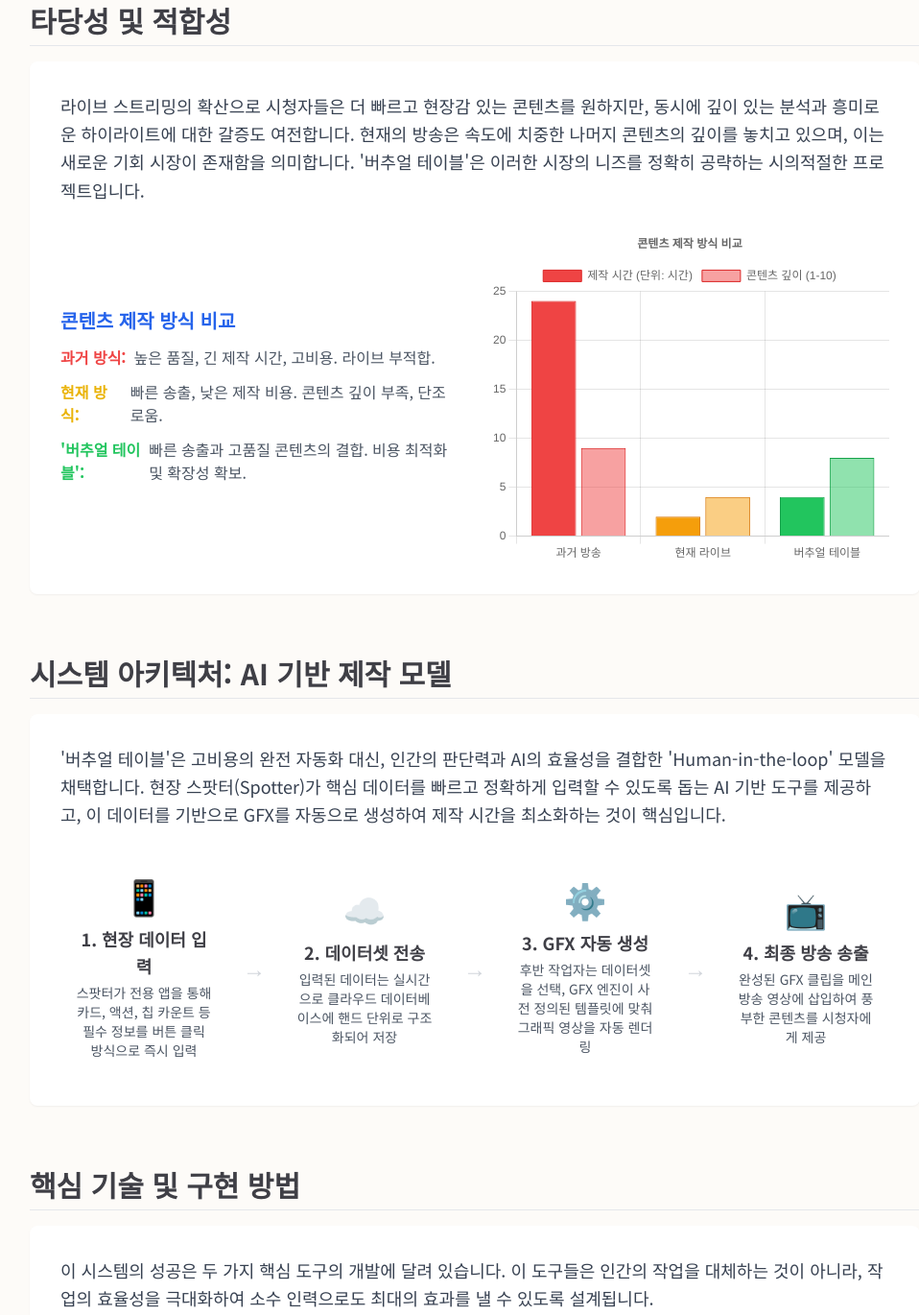
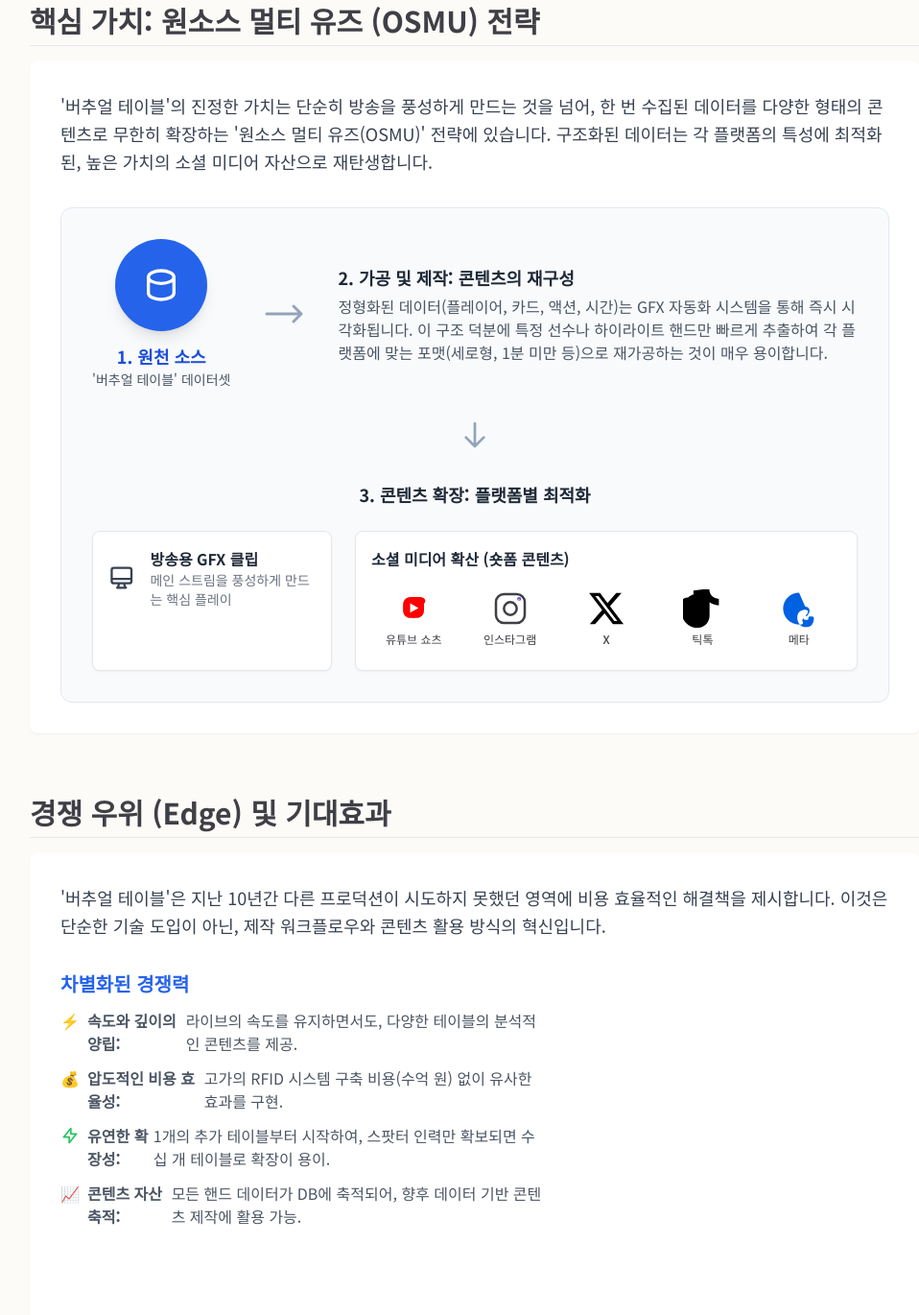
Before and after one commit to garimto81/virtual_deck, a plain HTML site: page index.html in a window 1280 px wide. Shown: the part 786-2156 px from the top of the page at 96% size, without its empty margins (273-1231 px from the left). Drawn offline with nearby package versions, Linux system fonts and the light colour scheme.

Commit message:
Update index.html

```diff
--- a/index.html
+++ b/index.html
@@ -93,82 +93,90 @@
                 </div>
             </section>
 
-            <section id="section-2" class="content-section mb-16">
-                <h2 class="text-3xl font-bold mb-4 border-b pb-2">타당성 및 적합성</h2>
+            <!-- =================================================================== -->
+            <!-- NEW 'One-Source Multi-Use' Section - Insert after Section 4         -->
+            <!-- =================================================================== -->
+            <section id="section-osmu" class="content-section mb-16">
+                <h2 class="text-3xl font-bold mb-4 border-b pb-2">핵심 가치: 원소스 멀티 유즈 (OSMU) 전략</h2>
                 <div class="bg-white p-8 rounded-lg shadow-sm">
-                    <p class="text-lg mb-6 leading-relaxed text-gray-700">라이브 스트리밍의 확산으로 시청자들은 더 빠르고 현장감 있는 콘텐츠를 원하지만, 동시에 깊이 있는 분석과 흥미로운 하이라이트에 대한 갈증도 여전합니다. 현재의 방송은 속도에 치중한 나머지 콘텐츠의 깊이를 놓치고 있으며, 이는 새로운 기회 시장이 존재함을 의미합니다. '버추얼 테이블'은 이러한 시장의 니즈를 정확히 공략하는 시의적절한 프로젝트입니다.</p>
-                    <div class="grid md:grid-cols-2 gap-8 items-center">
+                    <p class="text-lg leading-relaxed text-gray-700 mb-8">
+                        '버추얼 테이블'의 진정한 가치는 단순히 방송을 풍성하게 만드는 것을 넘어, 한 번 수집된 데이터를 다양한 형태의 콘텐츠로 무한히 확장하는 '원소스 멀티 유즈(OSMU)' 전략에 있습니다. 구조화된 데이터는 각 플랫폼의 특성에 최적화된, 높은 가치의 소셜 미디어 자산으로 재탄생합니다.
+                    </p>
+
+                    <div class="bg-slate-50 border border-slate-200 rounded-xl p-6 md:p-8">
+                        <!-- Step 1: Source -->
+                        <div class="flex flex-col md:flex-row items-center gap-4 md:gap-8">
+                            <div class="text-center">
+                                <div class="bg-blue-600 text-white w-24 h-24 rounded-full flex flex-col items-center justify-center shadow-lg mx-auto">
+                                    <svg xmlns="http://www.w3.org/2000/svg" class="h-10 w-10" fill="none" viewBox="0 0 24 24" stroke="currentColor"><path stroke-linecap="round" stroke-linejoin="round" stroke-width="2" d="M4 7v10c0 2.21 3.582 4 8 4s8-1.79 8-4V7M4 7c0 2.21 3.582 4 8 4s8-1.79 8-4M4 7c0-2.21 3.582-4 8-4s8 1.79 8 4" /></svg>
+                                </div>
+                                <h3 class="font-bold text-lg mt-3 text-blue-700">1. 원천 소스</h3>
+                                <p class="text-sm text-gray-600">'버추얼 테이블' 데이터셋</p>
+                            </div>
+
+                            <!-- Arrow -->
+                            <div class="transform rotate-90 md:rotate-0 text-slate-400">
+                                <svg xmlns="http://www.w3.org/2000/svg" class="h-12 w-12" fill="none" viewBox="0 0 24 24" stroke="currentColor" stroke-width="1.5"><path stroke-linecap="round" stroke-linejoin="round" d="M17 8l4 4m0 0l-4 4m4-4H3" /></svg>
+                            </div>
+
+                            <!-- Step 2: Processing -->
+                            <div class="flex-1 text-center md:text-left">
+                                <h3 class="font-bold text-lg text-gray-800">2. 가공 및 제작: 콘텐츠의 재구성</h3>
+                                <p class="text-gray-600 mt-1">정형화된 데이터(플레이어, 카드, 액션, 시간)는 GFX 자동화 시스템을 통해 즉시 시각화됩니다. 이 구조 덕분에 특정 선수나 하이라이트 핸드만 빠르게 추출하여 각 플랫폼에 맞는 포맷(세로형, 1분 미만 등)으로 재가공하는 것이 매우 용이합니다.</p>
+                            </div>
+                        </div>
+
+                        <!-- Divider Arrow -->
+                        <div class="flex justify-center items-center my-6 md:my-8">
+                            <svg class="w-8 h-8 text-slate-400" fill="none" stroke="currentColor" viewBox="0 0 24 24" xmlns="http://www.w3.org/2000/svg"><path stroke-linecap="round" stroke-linejoin="round" stroke-width="2" d="M19 14l-7 7m0 0l-7-7m7 7V3"></path></svg>
+                        </div>
+
+                        <!-- Step 3: Multi-Use Outputs -->
                         <div>
-                            <h3 class="text-xl font-semibold mb-3 text-blue-600">콘텐츠 제작 방식 비교</h3>
-                            <ul class="space-y-3 text-gray-600">
-                                <li class="flex items-start"><span class="font-bold text-red-500 mr-2">과거 방식:</span> 높은 품질, 긴 제작 시간, 고비용. 라이브 부적합.</li>
-                                <li class="flex items-start"><span class="font-bold text-yellow-500 mr-2">현재 방식:</span> 빠른 송출, 낮은 제작 비용. 콘텐츠 깊이 부족, 단조로움.</li>
-                                <li class="flex items-start"><span class="font-bold text-green-500 mr-2">'버추얼 테이블':</span> 빠른 송출과 고품질 콘텐츠의 결합. 비용 최적화 및 확장성 확보.</li>
-                            </ul>
-                        </div>
-                        <div class="chart-container">
-                            <canvas id="productionComparisonChart"></canvas>
+                            <h3 class="text-center font-bold text-lg text-gray-800 mb-6">3. 콘텐츠 확장: 플랫폼별 최적화</h3>
+                            <div class="grid grid-cols-1 md:grid-cols-2 lg:grid-cols-3 gap-6">
+                                <!-- Broadcast -->
+                                <div class="bg-white p-4 rounded-lg shadow-sm border">
+                                    <div class="flex items-center space-x-4">
+                                        <svg xmlns="http://www.w3.org/2000/svg" class="h-10 w-10 text-gray-700" fill="none" viewBox="0 0 24 24" stroke="currentColor"><path stroke-linecap="round" stroke-linejoin="round" stroke-width="2" d="M9.75 17L9 20l-1 1h8l-1-1-.75-3M3 13h18M5 17h14a2 2 0 002-2V5a2 2 0 00-2-2H5a2 2 0 00-2 2v10a2 2 0 002 2z" /></svg>
+                                        <div>
+                                            <h4 class="font-semibold text-gray-800">방송용 GFX 클립</h4>
+                                            <p class="text-sm text-gray-500">메인 스트림을 풍성하게 만드는 핵심 플레이</p>
                                         </div>
                                     </div>
                                 </div>
-            </section>
-
-            <section id="section-3" class="content-section mb-16">
-                <h2 class="text-3xl font-bold mb-4 border-b pb-2">시스템 아키텍처: AI 기반 제작 모델</h2>
-                <div class="bg-white p-8 rounded-lg shadow-sm">
-                <p class="text-lg mb-8 leading-relaxed text-gray-700">
-                    '버추얼 테이블'은 고비용의 완전 자동화 대신, 인간의 판단력과 AI의 효율성을 결합한 'Human-in-the-loop' 모델을 채택합니다. 현장 스팟터(Spotter)가 핵심 데이터를 빠르고 정확하게 입력할 수 있도록 돕는 AI 기반 도구를 제공하고, 이 데이터를 기반으로 GFX를 자동으로 생성하여 제작 시간을 최소화하는 것이 핵심입니다.
-                </p>
-                <div class="flex flex-col md:flex-row justify-between items-center space-y-8 md:space-y-0 md:space-x-4 text-center">
-                    <div class="flex flex-col items-center p-4 rounded-lg w-full md:w-1/4 transition-transform duration-300 hover:scale-105 hover:bg-blue-50">
-                        <div class="text-4xl mb-3">📱</div>
-                        <h3 class="text-lg font-semibold">1. 현장 데이터 입력</h3>
-                        <p class="text-sm text-gray-600 mt-1">스팟터가 전용 앱을 통해 카드, 액션, 칩 카운트 등 필수 정보를 버튼 클릭 방식으로 즉시 입력</p>
+                                <!-- Social Media Group -->
+                                <div class="bg-white p-4 rounded-lg shadow-sm border lg:col-span-2">
+                                    <h4 class="font-semibold text-gray-800 mb-3 text-center md:text-left">소셜 미디어 확산 (숏폼 콘텐츠)</h4>
+                                    <div class="grid grid-cols-2 sm:grid-cols-3 md:grid-cols-5 gap-3">
+                                        <!-- Youtube -->
+                                        <div class="text-center p-2 rounded-md hover:bg-slate-100 transition-colors">
+                                            <svg class="w-10 h-10 mx-auto" fill="#FF0000" viewBox="0 0 24 24"><path d="M12.04,4.82c-0.8,0-1.5,0.02-2.19,0.05c-2.3,0.11-4.22,2.03-4.33,4.33c-0.03,0.69-0.05,1.38-0.05,2.19 c0,0.8,0.02,1.5,0.05,2.19c0.11,2.3,2.03,4.22,4.33,4.33c0.69,0.03,1.38,0.05,2.19,0.05c0.8,0,1.5-0.02,2.19-0.05 c2.3-0.11,4.22-2.03,4.33-4.33c0.03-0.69,0.05-1.38,0.05-2.19c0-0.8-0.02-1.5-0.05-2.19C20.58,6.9,18.66,4.98,16.36,4.87 C15.67,4.84,14.98,4.82,12.04,4.82z M9.93,14.61V8.75l5.22,2.93L9.93,14.61z"/></svg>
+                                            <p class="text-xs font-medium mt-1">유튜브 쇼츠</p>
                                         </div>
-                    <div class="text-2xl text-gray-300">→</div>
-                    <div class="flex flex-col items-center p-4 rounded-lg w-full md:w-1/4 transition-transform duration-300 hover:scale-105 hover:bg-blue-50">
-                        <div class="text-4xl mb-3">☁️</div>
-                        <h3 class="text-lg font-semibold">2. 데이터셋 전송</h3>
-                        <p class="text-sm text-gray-600 mt-1">입력된 데이터는 실시간으로 클라우드 데이터베이스에 핸드 단위로 구조화되어 저장</p>
+                                        <!-- Instagram -->
+                                        <div class="text-center p-2 rounded-md hover:bg-slate-100 transition-colors">
+                                            <svg class="w-10 h-10 mx-auto" viewBox="0 0 24 24" fill="none" stroke-width="1.5" stroke="currentColor"><defs><radialGradient id="g" r="115%" cx="30%" cy="107%"><stop stop-color="#fdf497" offset="0"/><stop stop-color="#fdf497" offset="0.05"/><stop stop-color="#fd5949" offset="0.45"/><stop stop-color="#d6249f" offset="0.6"/><stop stop-color="#285AEB" offset="0.9"/></radialGradient></defs><path d="M12 16a4 4 0 100-8 4 4 0 000 8z"/><path d="M3 16V8a5 5 0 015-5h8a5 5 0 015 5v8a5 5 0 01-5 5H8a5 5 0 01-5-5z"/><path d="M17.5 6.5a.5.5 0 100-1 .5.5 0 000 1z" stroke="url(#g)"/></svg>
+                                            <p class="text-xs font-medium mt-1">인스타그램</p>
                                         </div>
-                     <div class="text-2xl text-gray-300">→</div>
-                    <div class="flex flex-col items-center p-4 rounded-lg w-full md:w-1/4 transition-transform duration-300 hover:scale-105 hover:bg-blue-50">
-                        <div class="text-4xl mb-3">⚙️</div>
-                        <h3 class="text-lg font-semibold">3. GFX 자동 생성</h3>
-                        <p class="text-sm text-gray-600 mt-1">후반 작업자는 데이터셋을 선택, GFX 엔진이 사전 정의된 템플릿에 맞춰 그래픽 영상을 자동 렌더링</p>
+                                        <!-- X -->
+                                        <div class="text-center p-2 rounded-md hover:bg-slate-100 transition-colors">
+                                            <svg class="w-10 h-10 mx-auto" fill="#000000" viewBox="0 0 24 24"><path d="M18.244 2.25h3.308l-7.227 8.26 8.502 11.24H16.17l-5.214-6.817L4.99 21.75H1.68l7.73-8.835L1.254 2.25H8.08l4.713 6.231zm-1.161 17.52h1.833L7.084 4.126H5.117z"/></svg>
+                                            <p class="text-xs font-medium mt-1">X</p>
                                         </div>
-                     <div class="text-2xl text-gray-300">→</div>
-                    <div class="flex flex-col items-center p-4 rounded-lg w-full md:w-1/4 transition-transform duration-300 hover:scale-105 hover:bg-blue-50">
-                        <div class="text-4xl mb-3">📺</div>
-                        <h3 class="text-lg font-semibold">4. 최종 방송 송출</h3>
-                        <p class="text-sm text-gray-600 mt-1">완성된 GFX 클립을 메인 방송 영상에 삽입하여 풍부한 콘텐츠를 시청자에게 제공</p>
+                                        <!-- TikTok -->
+                                        <div class="text-center p-2 rounded-md hover:bg-slate-100 transition-colors">
+                                            <svg class="w-10 h-10 mx-auto" fill="#000000" viewBox="0 0 24 24"><path d="M12.525.02c1.31-.02 2.61-.01 3.91-.02.08 1.53.63 3.09 1.75 4.17 1.12 1.11 2.7 1.62 4.24 1.79v4.03c-1.44-.05-2.89-.35-4.2-.97-.57-.26-1.1-.59-1.62-.93-.01 2.92.01 5.84-.02 8.75-.08 1.4-.54 2.79-1.35 3.94-1.31 1.92-3.58 3.17-5.91 3.21-2.1.03-4.15-.49-5.96-1.68-1.19-.77-2.16-1.85-2.86-3.04-1.02-1.72-1.39-3.69-1.39-5.65 0-2.98 1.15-5.75 3.14-7.82 1.94-2.02 4.6-3.14 7.37-3.14.02 1.54-.01 3.08.01 4.61-.98.01-1.95.01-2.93.01-.05 2.05.01 4.1-.03 6.14-.02.66-.23 1.31-.62 1.88-1.04 1.5-2.98 2.15-4.83 1.53-.78-.26-1.47-.73-2.02-1.33-.59-.64-.93-1.44-.94-2.28-.02-1.25.02-2.5.01-3.75.01-.98.39-1.93 1.07-2.67.65-.71 1.46-1.2 2.39-1.48 1.58-.46 3.23-.42 4.79.12.01-1.55.02-3.1.01-4.64z"/></svg>
+                                            <p class="text-xs font-medium mt-1">틱톡</p>
+                                        </div>
+                                        <!-- Meta -->
+                                        <div class="text-center p-2 rounded-md hover:bg-slate-100 transition-colors">
+                                            <svg class="w-10 h-10 mx-auto" fill="#0062E0" viewBox="0 0 24 24"><path d="M12 2.04c-5.5 0-10 4.49-10 10s4.5 10 10 10c.53 0 1.05-.05 1.56-.14a1 1 0 00.84-1.22c-.17-.63-.37-1.33-.37-1.33s-.1-.23.04-.43c.18-.25.53-.68.53-.68s.2-.25.3-.1c.1.15.25.58.25.58s.1.28.34.34c.23.07.5.04.5.04l1.3-.02s.33-.02.44-.3c.1-.28.1-1.15.1-1.15s0-.5.28-.6c.28-.1.95-.14 1.7-.14h.3s1.17.05 1.17.95c0 .9-.28 3.33-1.27 4.32-1 1-2.25 1.3-2.25 1.3s-1.15.3-2.58.05c-1.3-.23-2.6-1-3.44-2.5-1.23-2.2-1.1-5.1.2-6.6.9-1.05 2.2-1.6 3.5-1.6.85 0 1.6.2 1.9.6.3.4.2 1.05-.1 1.6-.3.55-.95 1.15-.95 1.15s-.28.43.14.7c.4.28 1.4-1.3 1.8-2.1.3-.6.4-1.2.3-1.8-.1-.6-.4-1.2-.9-1.6-.5-.4-1.1-.6-1.8-.6z"/></svg>
+                                            <p class="text-xs font-medium mt-1">메타</p>
                                         </div>
                                     </div>
                                 </div>
-            </section>
-
-            <section id="section-4" class="content-section mb-16">
-                <h2 class="text-3xl font-bold mb-4 border-b pb-2">핵심 기술 및 구현 방법</h2>
-                <div class="bg-white p-8 rounded-lg shadow-sm">
-                    <p class="text-lg mb-8 leading-relaxed text-gray-700">이 시스템의 성공은 두 가지 핵심 도구의 개발에 달려 있습니다. 이 도구들은 인간의 작업을 대체하는 것이 아니라, 작업의 효율성을 극대화하여 소수 인력으로도 최대의 효과를 낼 수 있도록 설계됩니다.</p>
-                    <div class="grid md:grid-cols-2 gap-8">
-                        <div class="border border-gray-200 p-6 rounded-lg">
-                            <h3 class="text-xl font-bold text-blue-600 mb-3">1. 스팟터용 데이터 입력 앱 (Spotter's Input App)</h3>
-                            <p class="mb-4 text-gray-600">현장에서 발생하는 복잡한 상황을 최소한의 동작으로 입력할 수 있도록 UI/UX를 최적화한 모바일/웹 앱입니다.</p>
-                            <ul class="space-y-2">
-                                <li><strong>✔️ 직관적 인터페이스:</strong> 카드(숫자, 무늬), 액션(벳, 콜, 레이즈) 등을 버튼으로 구성하여 터치 몇 번으로 입력 완료.</li>
-                                <li><strong>✔️ AI 기반 입력 보조 (선택):</strong> 카메라를 통해 카드를 인식하거나, 음성으로 액션을 입력하는 기능(향후 확장 가능).</li>
-                                <li><strong>✔️ 데이터 유효성 검사:</strong> 비정상적인 액션(예: 턴에 리버 카드 입력)을 방지하는 로직 내장.</li>
-                            </ul>
                             </div>
-                        <div class="border border-gray-200 p-6 rounded-lg">
-                            <h3 class="text-xl font-bold text-blue-600 mb-3">2. 자동 GFX 렌더링 엔진 (Automated GFX Engine)</h3>
-                            <p class="mb-4 text-gray-600">클라우드에 저장된 구조화된 데이터를 기반으로 방송용 GFX 영상을 자동으로 생성하는 소프트웨어입니다.</p>
-                            <ul class="space-y-2">
-                                <li><strong>✔️ 템플릿 기반 렌더링:</strong> 다양한 상황(프리플랍, 턴, 리버 등)에 맞는 GFX 템플릿을 미리 제작.</li>
-                                <li><strong>✔️ 데이터-그래픽 매핑:</strong> DB의 플레이어 이름, 카드, 팟 사이즈 등의 데이터를 템플릿의 해당 위치에 자동으로 매핑.</li>
-                                <li><strong>✔️ 일괄 처리 기능:</strong> 여러 핸드의 데이터셋을 선택하면 한 번에 모든 GFX 영상을 렌더링하여 후반 작업 시간 단축.</li>
-                            </ul>
                         </div>
                     </div>
                 </div>
@@ -177,9 +185,9 @@
             <section id="section-5" class="content-section mb-16">
                 <h2 class="text-3xl font-bold mb-4 border-b pb-2">경쟁 우위 (Edge) 및 기대효과</h2>
                 <div class="bg-white p-8 rounded-lg shadow-sm">
-                    <p class="text-lg mb-6 leading-relaxed text-gray-700">'버추얼 테이블'은 지난 10년간 다른 프로덕션이 시도하지 못했던 영역에 비용 효율적인 해결책을 제시합니다. 이것은 단순한 기술 도입이 아닌, 제작 워크플로우의 혁신입니다.</p>
-                    <div class="grid md:grid-cols-2 gap-8 items-center">
-                        <div>
+                    <p class="text-lg mb-8 leading-relaxed text-gray-700">'버추얼 테이블'은 지난 10년간 다른 프로덕션이 시도하지 못했던 영역에 비용 효율적인 해결책을 제시합니다. 이것은 단순한 기술 도입이 아닌, 제작 워크플로우와 콘텐츠 활용 방식의 혁신입니다.</p>
+                    <div class="grid lg:grid-cols-5 gap-8 items-start">
+                        <div class="lg:col-span-3">
                             <h3 class="text-xl font-semibold mb-3 text-blue-600">차별화된 경쟁력</h3>
                              <ul class="space-y-3 text-gray-600">
                                 <li class="flex items-start">
@@ -189,15 +197,19 @@
                                      <span class="text-green-500 mr-2">💰</span> <strong>압도적인 비용 효율성:</strong> 고가의 RFID 시스템 구축 비용(수억 원) 없이 유사한 효과를 구현.
                                 </li>
                                 <li class="flex items-start">
-                                     <span class="text-green-500 mr-2"> scalable</span> <strong>유연한 확장성:</strong> 1개의 추가 테이블부터 시작하여, 스팟터 인력만 확보되면 수십 개 테이블로 확장이 용이.
+                                     <span class="text-green-500 mr-2">
+                                        <svg xmlns="http://www.w3.org/2000/svg" class="h-5 w-5 mt-0.5" fill="none" viewBox="0 0 24 24" stroke="currentColor"><path stroke-linecap="round" stroke-linejoin="round" stroke-width="2" d="M13 10V3L4 14h7v7l9-11h-7z" /></svg>
+                                     </span> <strong>유연한 확장성:</strong> 1개의 추가 테이블부터 시작하여, 스팟터 인력만 확보되면 수십 개 테이블로 확장이 용이.
                                 </li>
                                  <li class="flex items-start">
-                                     <span class="text-green-500 mr-2">📈</span> <strong>콘텐츠 자산 축적:</strong> 모든 핸드 데이터가 DB에 축적되어, 향후 데이터 기반 콘텐츠(통계 분석, 특정 선수 하이라이트 등) 제작에 활용 가능.
+                                     <span class="text-green-500 mr-2">📈</span> <strong>콘텐츠 자산 축적:</strong> 모든 핸드 데이터가 DB에 축적되어, 향후 데이터 기반 콘텐츠 제작에 활용 가능.
                                 </li>
                             </ul>
                         </div>
+                        <div class="lg:col-span-2 mt-8 lg:mt-0">
                              <div class="chart-container">
                                 <canvas id="costBenefitChart"></canvas>
+                            </div>
                         </div>
                     </div>
                 </div>
```
Lines whose indentation alone changed are shown as unchanged.
